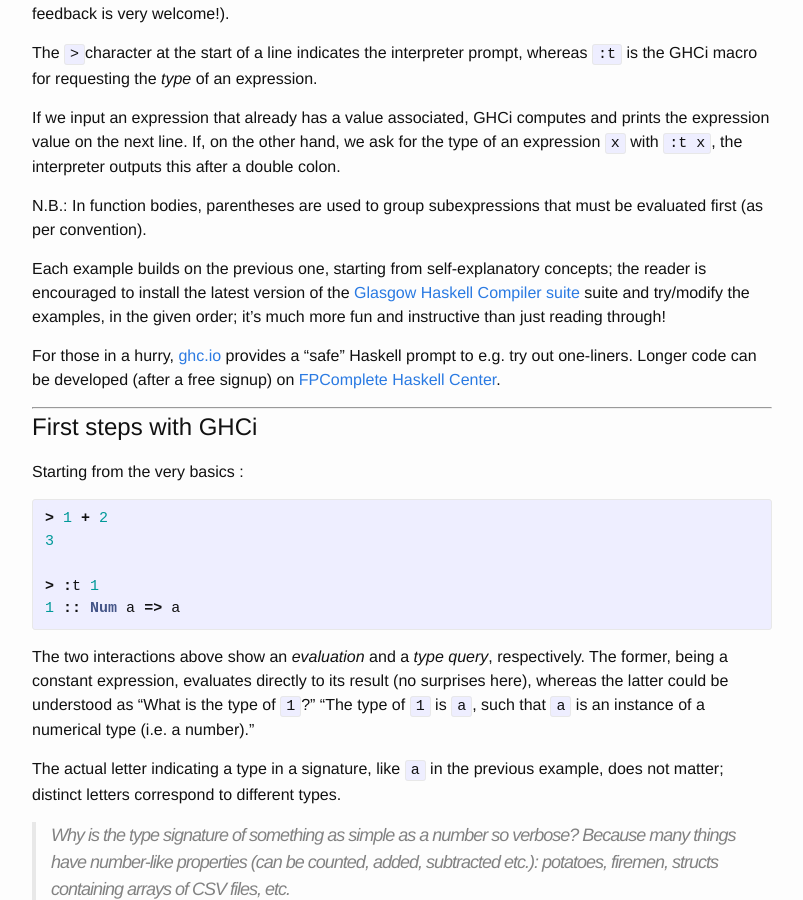
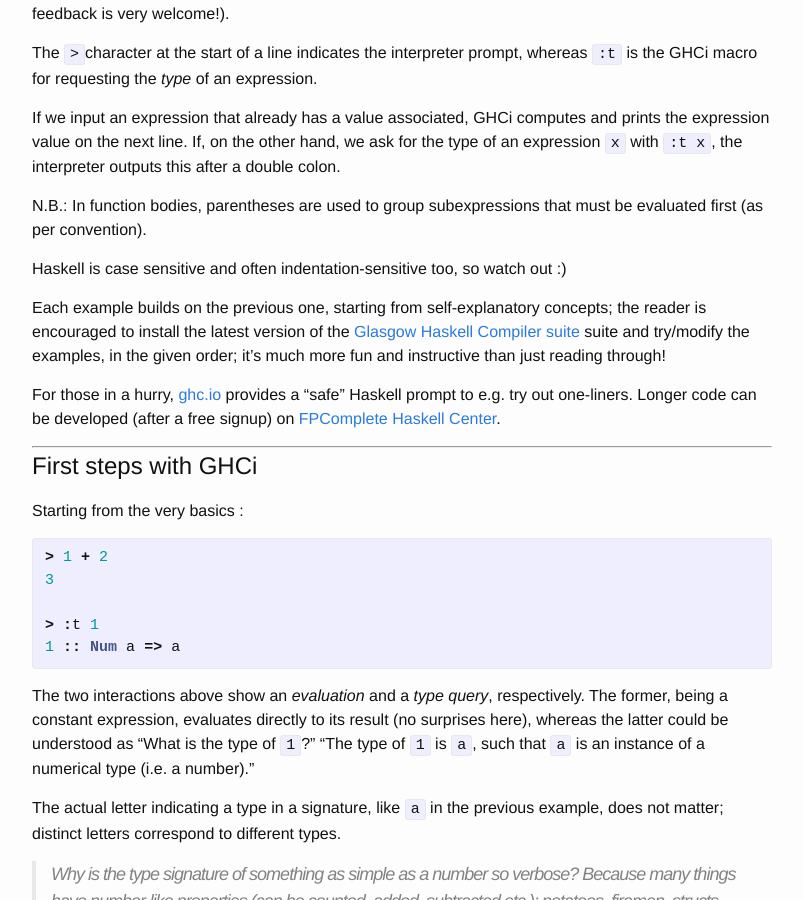
Before and after one commit to ocramz/ocramz.github.io, a Jekyll site: the page built from _posts/2015-08-21-haskell-tut-v1.markdown, in a window 1280 px wide and 900 px high, scrolled down 549 px. Shown: the whole window, without its empty margins (238-1041 px from the left). Built offline with Jekyll 4.4.1, drawn with Linux system fonts in a browser that asks for light colours; Markdown is read by kramdown in place of the engine named in the settings; formulas are drawn with MathJax 3; some of the changed text lies outside the part shown.

Commit message:
blog update

```diff
--- a/_posts/2015-08-21-haskell-tut-v1.markdown
+++ b/_posts/2015-08-21-haskell-tut-v1.markdown
@@ -23,6 +23,8 @@
 If, on the other hand, we ask for the type of an expression `x` with `:t x`, the interpreter outputs this after a double colon.
 
 N.B.: In function bodies, parentheses are used to group subexpressions that must be evaluated first (as per convention).
+
+Haskell is case sensitive and often indentation-sensitive too, so watch out :)
 
 Each example builds on the previous one, starting from self-explanatory concepts;
 the reader is encouraged to install the latest version of the [Glasgow Haskell Compiler suite](http://www.haskell.org/ghc) suite and try/modify the examples, in the given order; it's much more fun and instructive than just reading through!
@@ -150,7 +152,7 @@
 
 {% endhighlight %}
 
-`filter` is our first example of _higher order function_; it requires as arguments a _function_ of type `a -> Bool` (a _predicate_) and a list of `a`s and returns the subset of the input list that evaluates to `True`.
+`filter` is our first example of _higher order function_; it requires as arguments a _function_ of type `a -> Bool` (a _predicate_, that is, a function that evaluates to `True` or `False`) and a list of `a`s and returns the subset of the input list that evaluates to `True`.
 
 In the previous code block, we also see the first examples of _operator section_:
 `(> 2)` and `(/= 'x')`, passed as first argument to `filter`.
```
Also changed, not shown: 2 other files.
